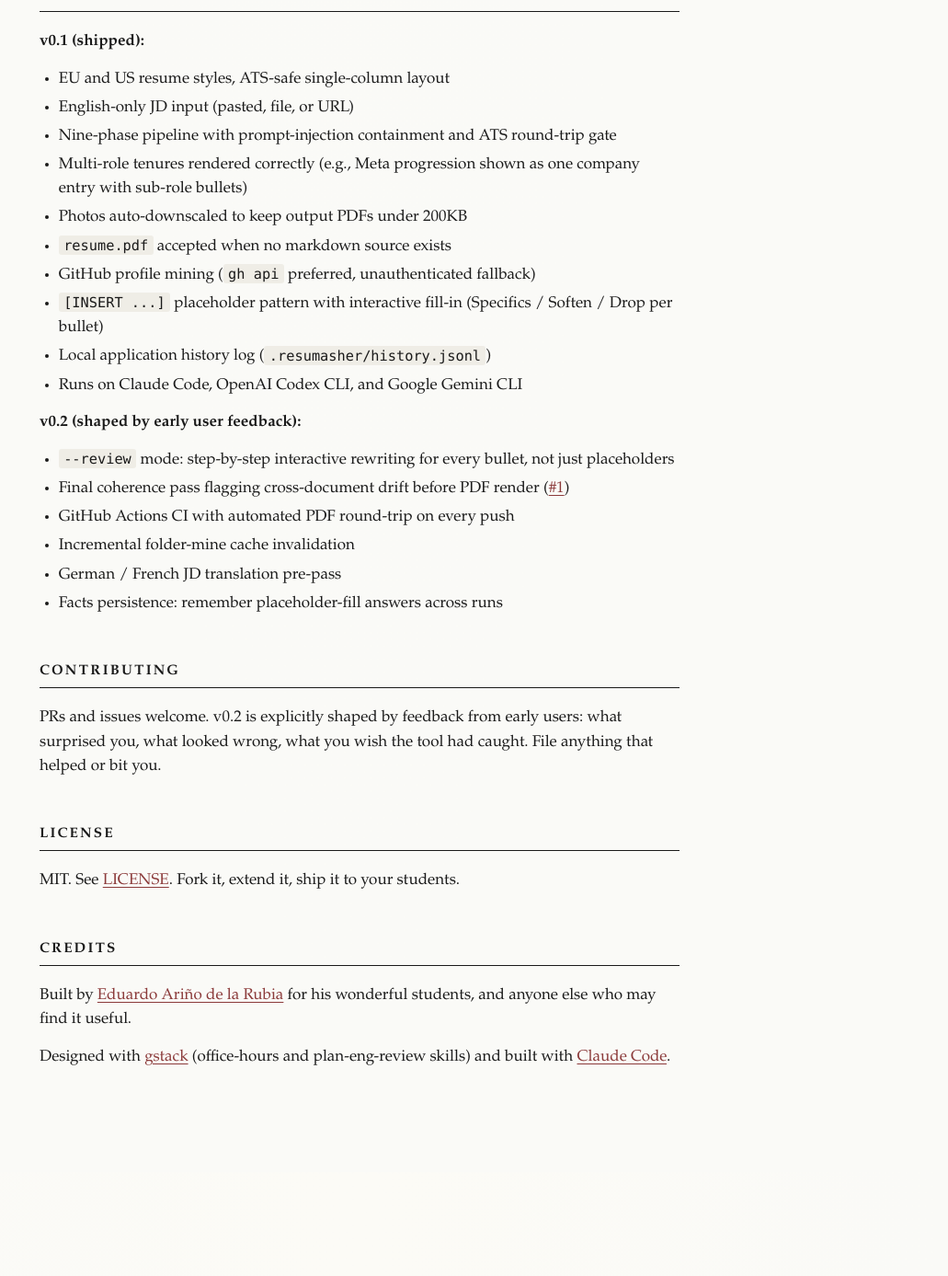
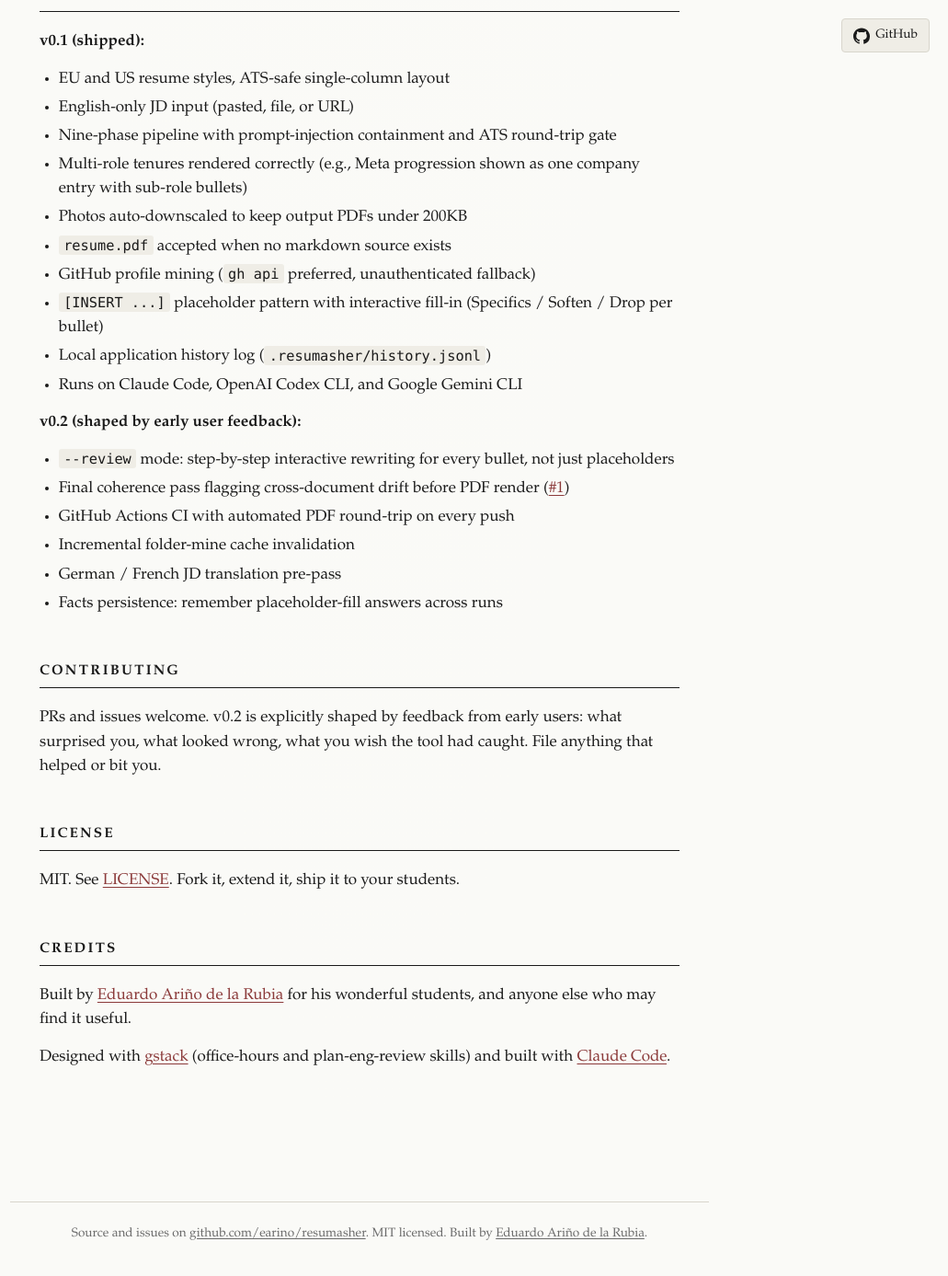
Before and after one commit to earino/resumasher, a Jekyll site: the page built from README.md, in a window 1280 px wide and 1400 px high, scrolled down 9287 px. Shown: the top 1387 px of the window at 92% size, without its empty margins (249-1280 px from the left). Built offline with Jekyll 4.4.1, drawn with Linux system fonts in a browser that asks for light colours; our own code applies the rules of GitHub Pages for plain Markdown files; before the commit the page ends 10561 px from its top, so only the background shows below that.

Commit message:
pages: add GitHub corner link + colophon footer
Previous custom layout had no link back to the repo. Landing page
visitors could read the content but had no affordance to view source,
file issues, or contribute — an uncommonly bad outcome for an open
source project's public page.

Two additions:

1. Fixed-position GitHub corner link (top-right). Small inline SVG +
   'GitHub' label, warm-surface background matching the resume
   aesthetic. Collapses to icon-only on narrow screens. Hidden in
   print styles (the icon makes no sense on paper).

2. Colophon footer below the main content. 'Source and issues on
   github.com/earino/resumasher. MIT licensed. Built by Eduardo Ariño
   de la Rubia.' Center-aligned, small, muted — the 'small print at
   the end of a proposal' treatment that matches the document feel.

Both additions respect the resume-document aesthetic: serif
typography, warm-surface colors, single muted accent on hover.

```diff
--- a/_layouts/default.html
+++ b/_layouts/default.html
@@ -11,8 +11,17 @@
 <link rel="stylesheet" href="{{ '/assets/css/style.css' | relative_url }}">
 </head>
 <body>
+<a class="source-link" href="https://github.com/earino/resumasher" title="View source, file issues, or contribute on GitHub">
+  <svg viewBox="0 0 24 24" width="18" height="18" aria-hidden="true" focusable="false">
+    <path fill="currentColor" d="M12 .5C5.37.5 0 5.78 0 12.29c0 5.2 3.44 9.6 8.2 11.16.6.1.82-.25.82-.56v-2c-3.34.71-4.04-1.42-4.04-1.42-.55-1.36-1.33-1.72-1.33-1.72-1.09-.72.08-.71.08-.71 1.2.08 1.83 1.2 1.83 1.2 1.07 1.77 2.8 1.26 3.48.96.1-.75.42-1.26.76-1.55-2.67-.29-5.47-1.29-5.47-5.74 0-1.27.47-2.3 1.23-3.12-.12-.29-.54-1.47.12-3.06 0 0 1.01-.31 3.3 1.19.96-.26 1.98-.39 3-.39s2.04.13 3 .39c2.29-1.5 3.3-1.19 3.3-1.19.66 1.59.24 2.77.12 3.06.77.82 1.23 1.85 1.23 3.12 0 4.46-2.81 5.44-5.49 5.73.43.36.82 1.09.82 2.2v3.26c0 .31.22.67.83.56A11.51 11.51 0 0 0 24 12.29C24 5.78 18.63.5 12 .5Z"/>
+  </svg>
+  <span>GitHub</span>
+</a>
 <main class="document">
 {{ content }}
 </main>
+<footer class="colophon">
+  <p>Source and issues on <a href="https://github.com/earino/resumasher">github.com/earino/resumasher</a>. MIT licensed. Built by <a href="https://github.com/earino">Eduardo Ariño de la Rubia</a>.</p>
+</footer>
 </body>
 </html>
--- a/assets/css/style.css
+++ b/assets/css/style.css
@@ -284,6 +284,88 @@
   }
 }
 
+/* --- Source link: top-right GitHub corner link --- */
+/* Small, always-visible affordance to get back to the repo. The landing
+ * page otherwise has no chrome (by design) so students could previously
+ * only find the source by typing the URL. */
+.source-link {
+  position: fixed;
+  top: 1.25rem;
+  right: 1.25rem;
+  display: inline-flex;
+  align-items: center;
+  gap: 0.4rem;
+  padding: 0.45rem 0.75rem;
+  background: var(--surface);
+  color: var(--ink);
+  font-family: "Iowan Old Style", "Palatino Linotype", Georgia, serif;
+  font-size: 0.85rem;
+  text-decoration: none;
+  border-radius: 4px;
+  border: 1px solid #d8d5cc;
+  transition: background 150ms ease, border-color 150ms ease;
+  z-index: 10;
+}
+
+.source-link:hover {
+  background: #e7e4dc;
+  border-color: var(--muted);
+  color: var(--ink);
+  text-decoration: none;
+}
+
+.source-link svg {
+  display: block;
+}
+
+@media (max-width: 640px) {
+  .source-link {
+    top: 0.6rem;
+    right: 0.6rem;
+    padding: 0.35rem 0.6rem;
+    font-size: 0.8rem;
+  }
+  .source-link span {
+    /* Icon-only on narrow screens to save space. */
+    display: none;
+  }
+}
+
+/* --- Colophon (footer) --- */
+/* Small byline at the bottom with source link + author. Matches resume
+ * document feel: the 'small print' you'd find at the end of a proposal. */
+.colophon {
+  max-width: 760px;
+  margin: 0 auto;
+  padding: 0 2rem 3rem;
+  border-top: 1px solid #d8d5cc;
+  padding-top: 1.5rem;
+  margin-top: 2rem;
+  font-size: 0.85rem;
+  color: var(--muted);
+  text-align: center;
+}
+
+.colophon p {
+  margin: 0;
+}
+
+.colophon a {
+  color: var(--muted);
+  text-decoration: underline;
+  text-decoration-thickness: 1px;
+}
+
+.colophon a:hover {
+  color: var(--accent);
+}
+
+@media (max-width: 640px) {
+  .colophon {
+    padding: 1.25rem 1.25rem 2.5rem;
+  }
+}
+
 /* --- Print: output the document the way it renders on screen,
  * because the screen already looks like a printed resume. --- */
 @media print {
@@ -294,6 +376,15 @@
   .document {
     max-width: none;
     padding: 0.5in;
+  }
+
+  .source-link {
+    display: none;
+  }
+
+  .colophon {
+    border-top: 1px solid #ccc;
+    color: #666;
   }
 
   details {
```
